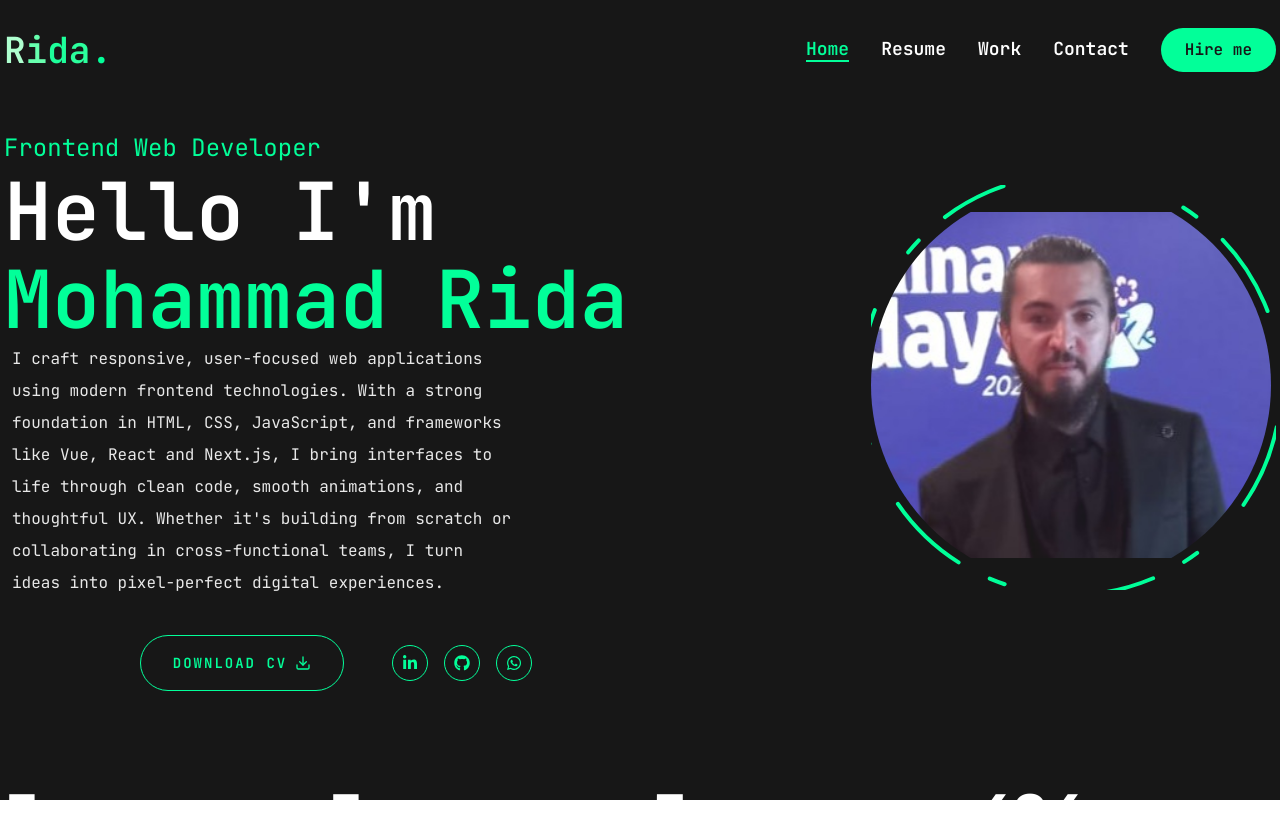
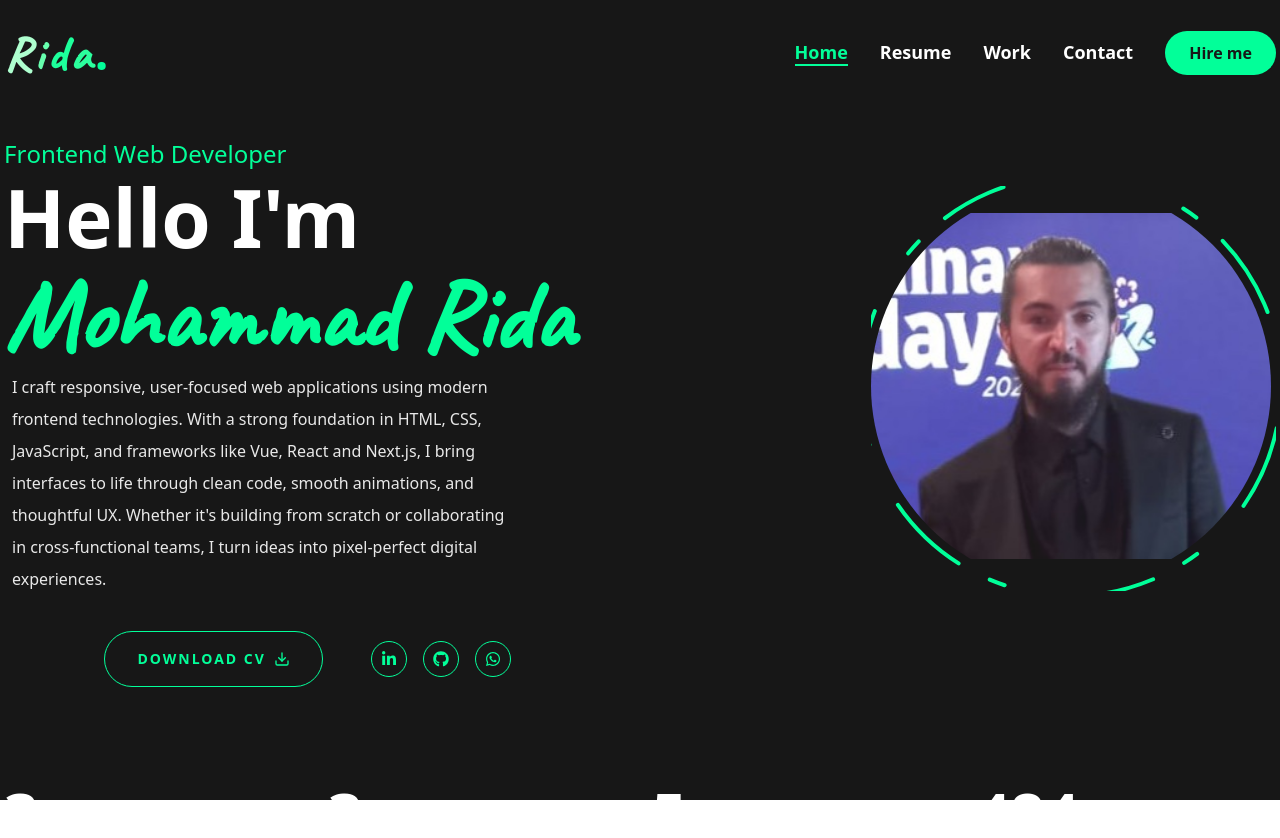
Before and after one commit to mohammadrida990/rida-portfolio, a Next.js app: page / in a window 1280 px wide. Shown: the top 838 px of the page. Built offline with nearby package versions, Linux system fonts and the light colour scheme.

Commit message:
add font caveat

```diff
--- a/app/globals.css
+++ b/app/globals.css
@@ -18,6 +18,7 @@
 }
 
 @theme inline {
+  --font-main: var(--font-caveat);
   --color-background: var(--background);
   --color-foreground: var(--foreground);
   --font-sans: var(--font-geist-sans);
@@ -132,7 +133,6 @@
     @apply border-border outline-ring/50;
   }
   body {
-    font-family: var(--font-jetbrainsMono);
     @apply bg-primary leading-loose text-white;
   }
 
--- a/app/layout.tsx
+++ b/app/layout.tsx
@@ -1,15 +1,15 @@
 import type { Metadata } from "next";
-import { JetBrains_Mono } from "next/font/google";
+import { Caveat } from "next/font/google";
 import "./globals.css";
 import Header from "@/components/header";
 import PageTransition from "@/components/pageTransition";
 import StairTransition from "@/components/StairTransition";
 
-const jetbrainsMono = JetBrains_Mono({
+const caveat = Caveat({
   subsets: ["latin"],
-  variable: "--font-jetbrainsMono",
+  variable: "--font-caveat",
   display: "swap",
-  weight: ["100", "200", "300", "400", "500", "600", "700", "800"],
+  weight: "400",
 });
 
 export const metadata: Metadata = {
@@ -24,7 +24,7 @@ export default function RootLayout({
 }>) {
   return (
     <html lang="en">
-      <body className={`${jetbrainsMono.variable} mx-1`}>
+      <body className={`${caveat.variable} mx-1`}>
         <Header />
 
         <StairTransition />
--- a/app/page.tsx
+++ b/app/page.tsx
@@ -40,7 +40,7 @@ const Home = () => {
                 initial={{ width: 0, opacity: 0 }}
                 animate={{ width: "100%", opacity: 1 }}
                 transition={{ duration: 2, ease: "easeInOut", delay: 2.4 }}
-                className={`text-accent whitespace-nowrap overflow-hidden px-10 xl:pl-0 ${
+                className={`font-main text-[68px] xl:text-[100px] text-accent whitespace-nowrap overflow-hidden px-10 xl:pl-0 ${
                   showBorder ? "border-r-4 border-accent animate-typing" : ""
                 }`}
                 onAnimationComplete={() => {
--- a/components/header.tsx
+++ b/components/header.tsx
@@ -11,7 +11,7 @@ const Header = () => {
     <header className="py-7">
       <div className="container mx-auto flex justify-between items-center">
         <Link href="/">
-          <h1 className="text-4xl font-semibold">
+          <h1 className="text-5xl font-semibold">
             {"Rida".split("").map((char, index) => (
               <motion.span
                 key={index}
@@ -24,6 +24,7 @@ const Header = () => {
                   delay: index * 0.2,
                   ease: "easeInOut",
                 }}
+                className="font-main mr-1"
               >
                 {char}
               </motion.span>
```
Also changed, not shown: tailwind.config.ts (deleted, +0 -17 lines).
